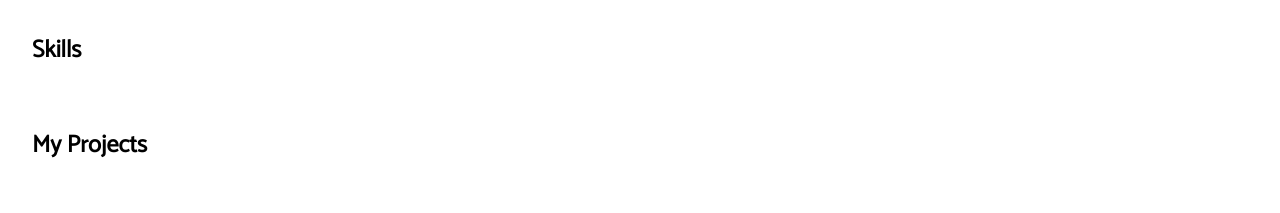
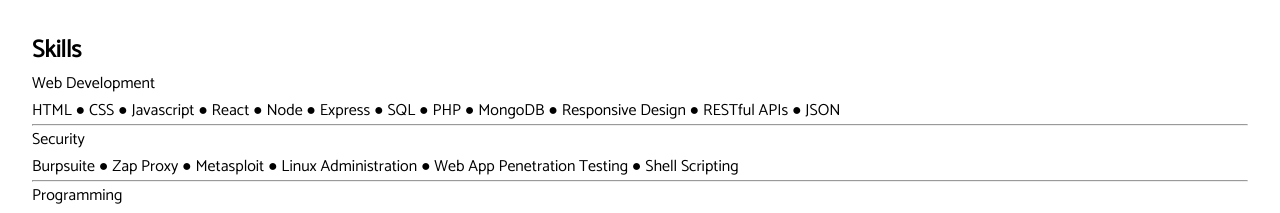
Before and after one commit to samhill15/portfolio-site, a React (Create React App) app in the folder site/: page / in a window 1280 px wide. Shown: the part 715-928 px from the top of the page. Built offline with nearby package versions, Linux system fonts and the light colour scheme.

Commit message:
added skill card components to skill section

```diff
--- a/site/src/components/Skills/Skills.js
+++ b/site/src/components/Skills/Skills.js
@@ -1,9 +1,24 @@
 import React from 'react'
+import SkillCard from '../SkillCard/SkillCard'
 
 export default function Skills() {
   return (
     <section>
         <h2>Skills</h2>
+        <SkillCard
+          name="Web Development"
+          details="HTML &#9679; CSS &#9679; Javascript &#9679; React &#9679; Node &#9679; Express &#9679; SQL &#9679; PHP &#9679; MongoDB &#9679; Responsive Design &#9679; RESTful APIs &#9679; JSON"
+        />
+        <hr />
+        <SkillCard
+          name="Security"
+          details="Burpsuite &#9679; Zap Proxy &#9679; Metasploit &#9679; Linux Administration &#9679; Web App Penetration Testing &#9679; Shell Scripting"
+        />
+        <hr />
+        <SkillCard
+          name="Programming"
+          details="Java &#9679; Python &#9679; Git &#9679; GitHub &#9679; Agile Development"
+        />
     </section>
   )
 }
```
